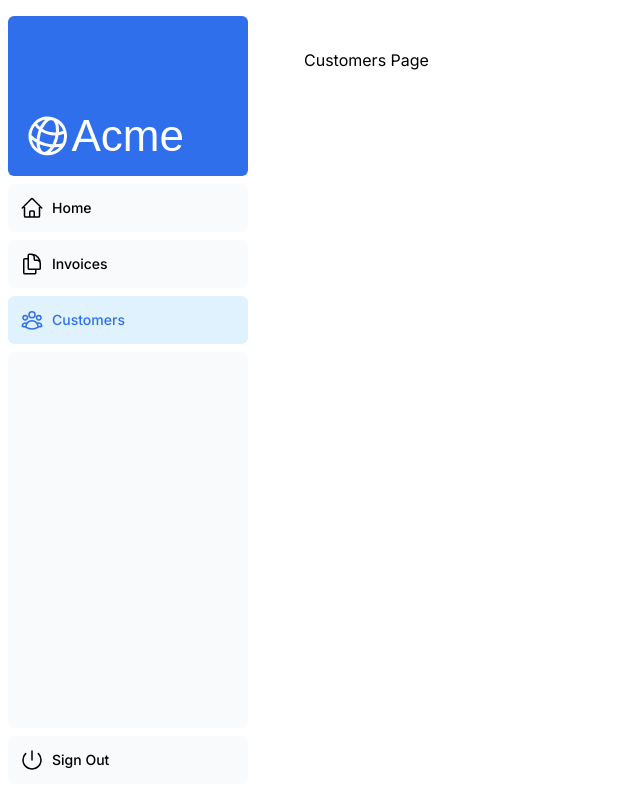
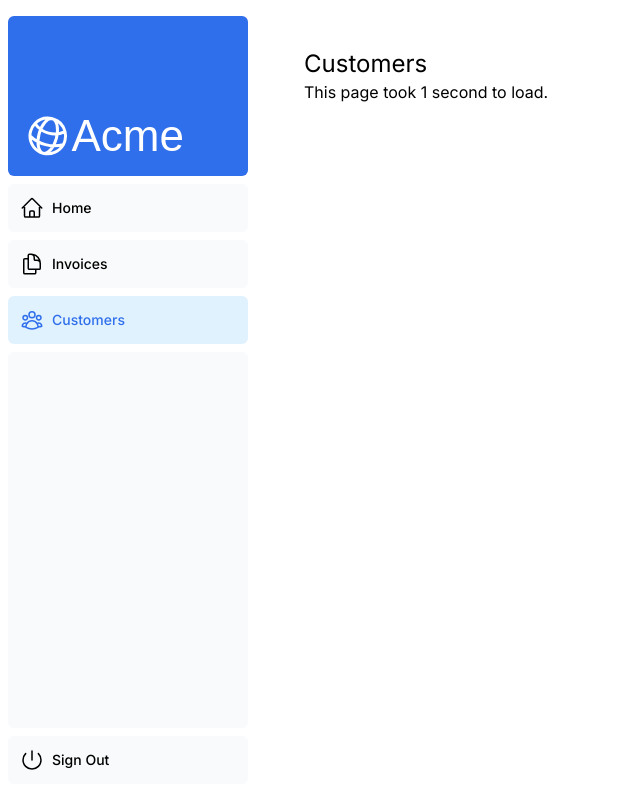
Before and after one commit to Ruckth/nextjs-dashboard, a Next.js app: page /dashboard/customers in a window 1280 px wide. Shown: the whole page, without its empty margins (0-640 px from the left). Built offline with nearby package versions, Linux system fonts and the light colour scheme; a web font is replaced by a local one.

Commit message:
feat(loading): add loading components and delay to customers page
Introduce loading components for the main app and invoices section to improve user experience during data fetching. Add a 1-second delay to the customers page to simulate loading behavior and demonstrate the loading state

```diff
--- a/app/customers/page.tsx
+++ b/app/customers/page.tsx
@@ -1,3 +1,4 @@
+
 export default function Customers() {
   return <p>Customers Page</p>;
 }
--- a/app/dashboard/(overview)/customers/page.tsx
+++ b/app/dashboard/(overview)/customers/page.tsx
@@ -1,8 +1,14 @@
-import { Metadata } from 'next';
-export const metadata: Metadata = {
-    title: 'Customers',
-  };
+async function delay(ms: number) {
+  await new Promise((resolve) => setTimeout(resolve, ms));
+}
 
-export default function Customers() {
-    return <p>Customers Page</p>;
-  }
+export default async function Customers() {
+  await delay(1000); // 1 second delay
+
+  return (
+    <div className="w-full">
+      <h1 className="text-2xl">Customers</h1>
+      <p>This page took 1 second to load.</p>
+    </div>
+  );
+}
--- /dev/null
+++ b/app/dashboard/(overview)/invoices/loading.tsx
@@ -0,0 +1,8 @@
+
+export default function Loading() {
+  return (
+    <div className="flex min-h-screen flex-col items-center justify-center p-24">
+      <h1 className="text-3xl font-bold">Loading...</h1>
+    </div>
+  );
+  }
--- /dev/null
+++ b/app/loading.tsx
@@ -0,0 +1,7 @@
+export default function Loading() {
+  return (
+    <div className="flex min-h-screen flex-col items-center justify-center p-24">
+      <h1 className="text-3xl font-bold">Loading...</h1>
+    </div>
+  );
+}
```
